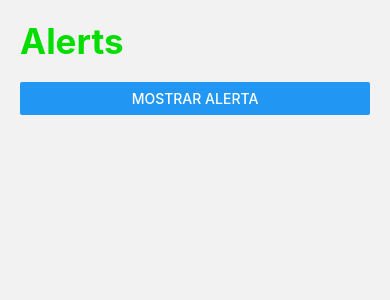
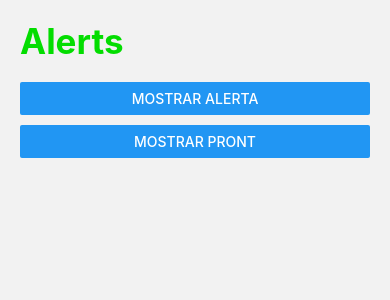
Before and after one commit to FernandoPachon/RnComponents, a React Native app: screen /AlertScreen in a window 390 px wide. Shown: the top 300 px of the page. Built offline with nearby package versions, Linux system fonts and the light colour scheme.

Commit message:
feat: adding funtion prompt

```diff
--- a/package.json
+++ b/package.json
@@ -17,6 +17,7 @@
     "react": "18.1.0",
     "react-native": "0.70.6",
     "react-native-gesture-handler": "^2.8.0",
+    "react-native-prompt-android": "^1.1.0",
     "react-native-safe-area-context": "^4.4.1",
     "react-native-screens": "^3.18.2",
     "react-native-vector-icons": "^9.2.0"
--- a/src/screens/AlertScreen.tsx
+++ b/src/screens/AlertScreen.tsx
@@ -1,5 +1,6 @@
 import React from 'react'
 import { View,Text,StyleSheet,Button,Alert } from 'react-native'
+import prompt from 'react-native-prompt-android';
 import HeaderTitle from '../components/HeaderTitle';
 
 
@@ -26,12 +27,42 @@
     )
   }
 
+  const showPront=()=>{
+    /* Alert.prompt(
+      '¿Estas seguro?',
+      'esta acción nos e revertir',
+      (valor:string)=>console.log()
+
+    ) */
+    prompt(
+      'Enter password',
+      'Enter your password to claim your $1.5B in lottery winnings',
+      [
+       {text: 'Cancel', onPress: () => console.log('Cancel Pressed'), style: 'cancel'},
+       {text: 'OK', onPress: password => console.log('OK Pressed, password: ' + password)},
+      ],
+      {
+          type: 'secure-text',
+          cancelable: false,
+          defaultValue: 'test',
+          placeholder: 'placeholder'
+      }
+  );
+  }
+
+
+
   return (
 <View style={styles.container}>
      <HeaderTitle title='Alerts'/>
      <Button
       title="Mostrar alerta"
       onPress={showAlert}
+     />
+     <View style={{height:10}}/>
+     <Button
+      title="Mostrar Pront"
+      onPress={showPront}
      />
 </View>
  )
```
Also changed, not shown: 1 other file (tests, documents, lock files or other folders).
